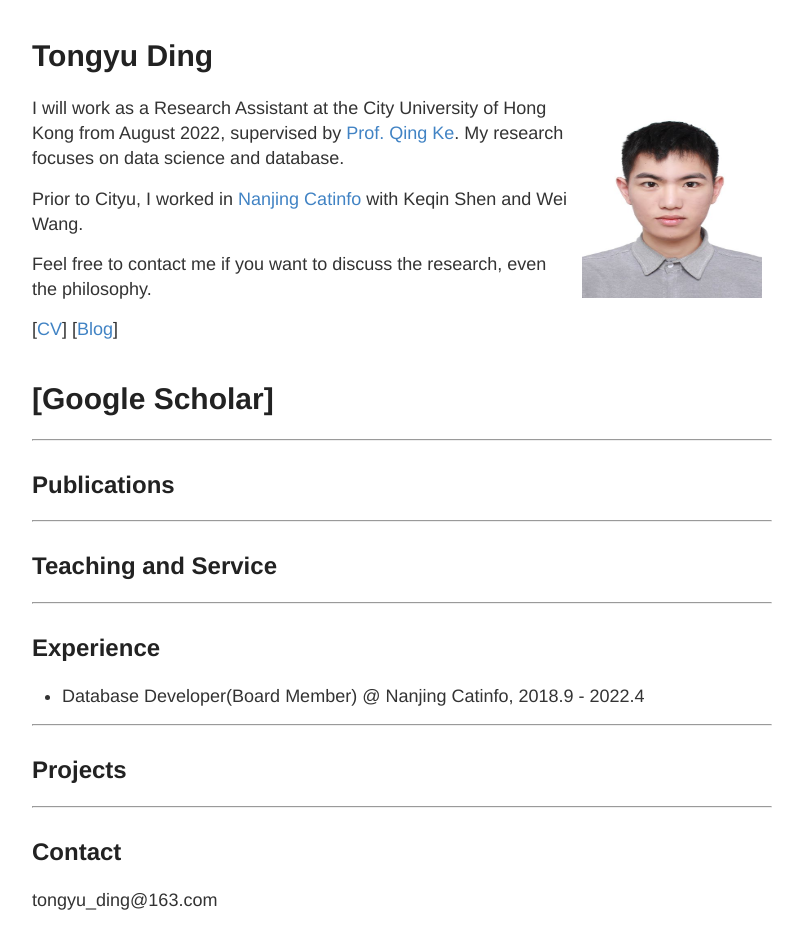
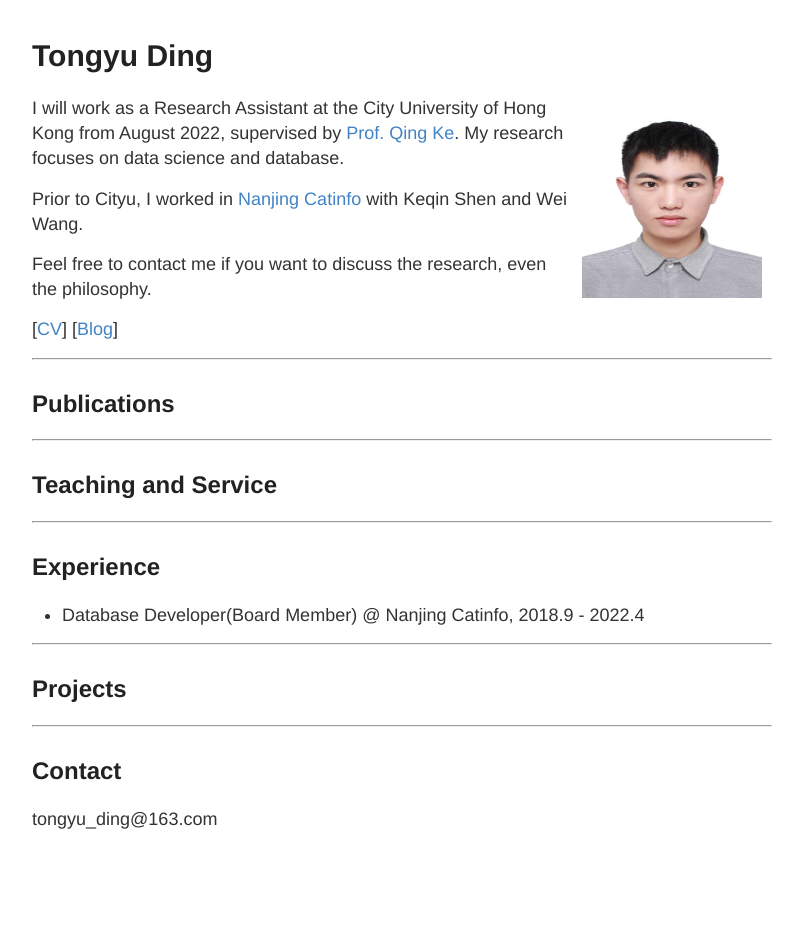
Before and after one commit to tongyuding/tongyuding.github.io, a Jekyll site: the page built from index.md, in a window 1280 px wide. Shown: the whole page, without its empty margins (238-1041 px from the left). Built offline with Jekyll 4.4.1, drawn with Linux system fonts in a browser that asks for light colours; after the commit the page ends 900 px from its top, so only the background shows below that.

Commit message:
Update index.md

```diff
--- a/index.md
+++ b/index.md
@@ -15,7 +15,6 @@ Feel free to contact me if you want to discuss the research, even the philosophy
 
 
 [[CV](/ding_cv.pdf)] [[Blog](https://www.zhihu.com/people/shui-jing-dong)]
-# [[Google Scholar](https://scholar.google.com/citations?user=uUiXiMIAAAAJ)]
 
 ---
 
```
